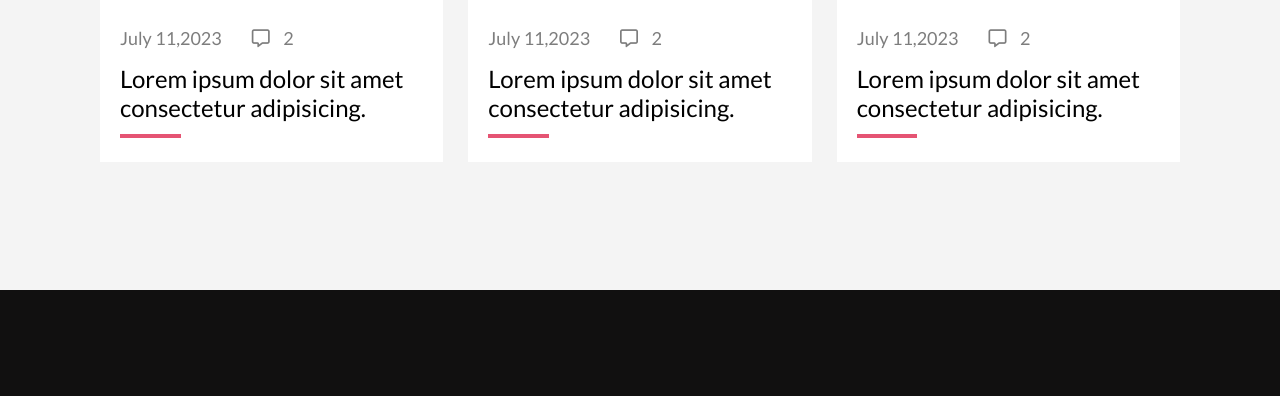
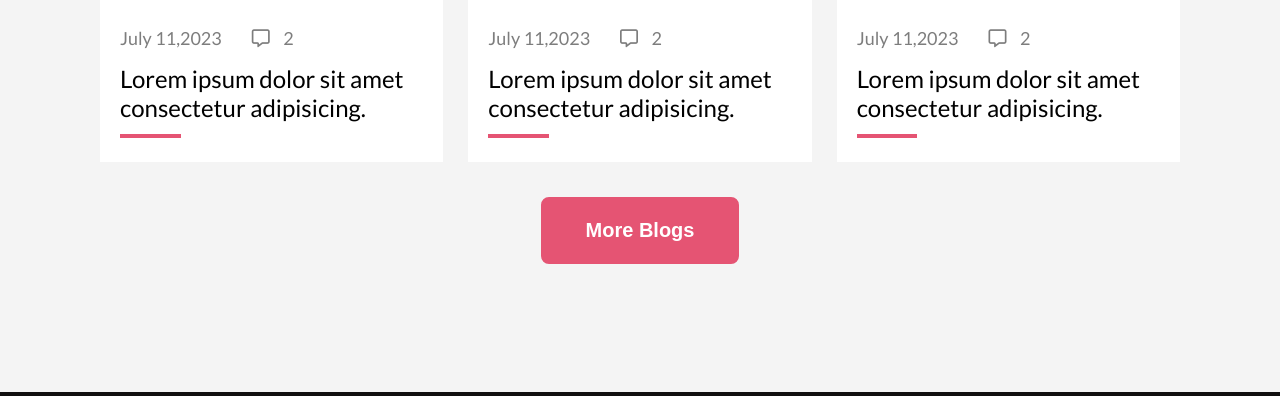
Before and after one commit to Sakebul-islam/flower-shop, a plain HTML site: page index.html in a window 1280 px wide. Shown: the part 4467-4863 px from the top of the page. Drawn offline with Linux system fonts and the light colour scheme.

Commit message:
more blogs button add

```diff
--- a/index.html
+++ b/index.html
@@ -249,6 +249,9 @@
               </div>
             </div>
           </div>
+          <div class="blog_button">
+            <button class="btn-primary">More Blogs</button>
+          </div>
         </div>
       </section>
     </main>
--- a/styles/style.css
+++ b/styles/style.css
@@ -392,6 +392,10 @@ header {
 .blog_title a:hover {
   color: #e55473;
 }
+.blog_button {
+  margin-top: 35px;
+  text-align: center;
+}
 /* footer_section */
 .footer_section {
   padding: 128px 0;
```
